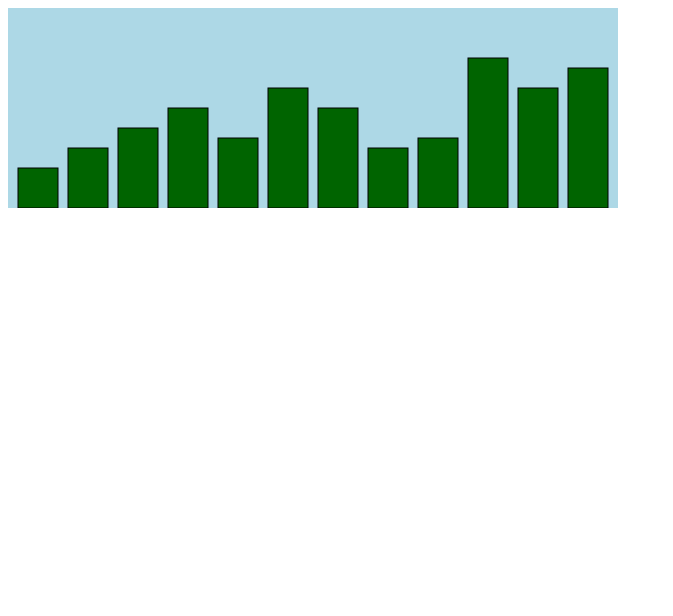
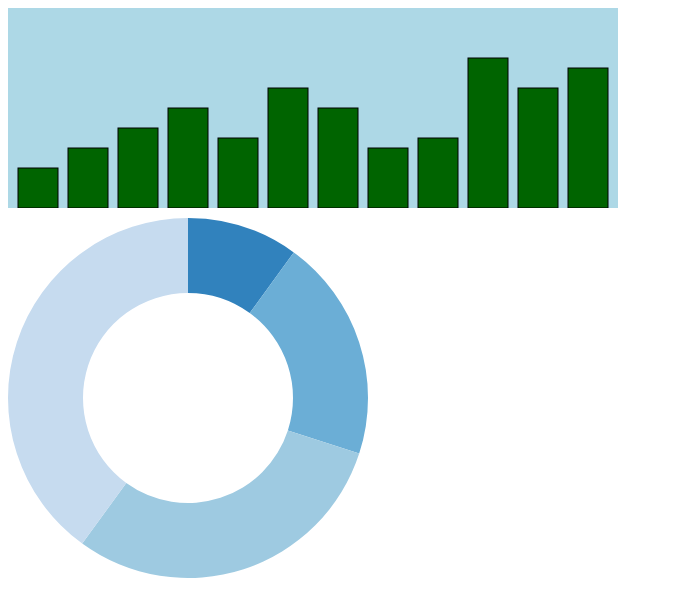
Before and after one commit to ladraum/breakable-d3, a plain HTML site: page index.html in a window 1280 px wide. Shown: the whole page, without its empty margins (0-673 px from the left). Drawn offline with nearby package versions, Linux system fonts and the light colour scheme.

Commit message:
Adding pie chart

```diff
--- /dev/null
+++ b/d3attemptDonut.js
@@ -0,0 +1,73 @@
+(function() {
+	var dataset = [{
+		label: 'Abulia',
+		count: 10
+	}, {
+		label: 'Betelgeuse',
+		count: 20
+	}, {
+		label: 'Cantaloupe',
+		count: 30
+	}, {
+		label: 'Dijkstra',
+		count: 40
+	}];
+
+	var width = 360;
+	var height = 360;
+	var radius = Math.min(width, height) / 2;
+	var donutWidth = 75;
+	var color = d3.scale.category20c();
+
+	var graph;
+	var plot;
+	var arc;
+	var pie;
+
+	function buildGraph() {
+		buildBase();
+		buildArc();
+		buildPie();
+		bindData();
+		buildSlices();
+	}
+
+	function buildBase() {
+		graph = d3.select('#donut-magic-here')
+			.append('svg')
+			.attr('width', width)
+			.attr('height', height)
+			.append('g')
+			.attr('transform', 'translate(' + (width / 2) +
+				',' + (height / 2) + ')');
+	}
+
+	function buildArc() {
+		arc = d3.svg.arc()
+			.innerRadius(radius - donutWidth)
+			.outerRadius(radius);
+	}
+
+	function buildPie() {
+		pie = d3.layout.pie()
+			.value(function(d) {
+				return d.count;
+			}).sort(null);
+
+	}
+
+	function bindData() {
+		plot = graph.selectAll('path').data(pie(dataset));
+	}
+
+	function buildSlices() {
+		plot.enter()
+			.append('path')
+			.attr('d', arc)
+			.attr('fill', function(d, i) {
+				return color(d.data.label);
+			});
+	}
+
+	buildGraph();
+}());
--- a/index.html
+++ b/index.html
@@ -3,9 +3,19 @@
 		<meta http-equiv="content-type" content="text/html; charset=UTF-8">
 		<script type="text/javascript" src="http://d3js.org/d3.v3.min.js"></script>
 		<title>Breakable D3 attempts</title>
+		<style type="text/css">
+			div:first-of-type{
+				margin-top: 0;
+			}
+			div{
+				margin-top: 10px;
+			}
+		</style>
 	</head>
 	<body>
 		<div id="bars-magic-here"></div>
+		<div id="donut-magic-here"></div>
 		<script type="text/javascript" src="d3attemptBars.js"></script>
+		<script type="text/javascript" src="d3attemptDonut.js"></script>
 	</body>
 </html>
```
